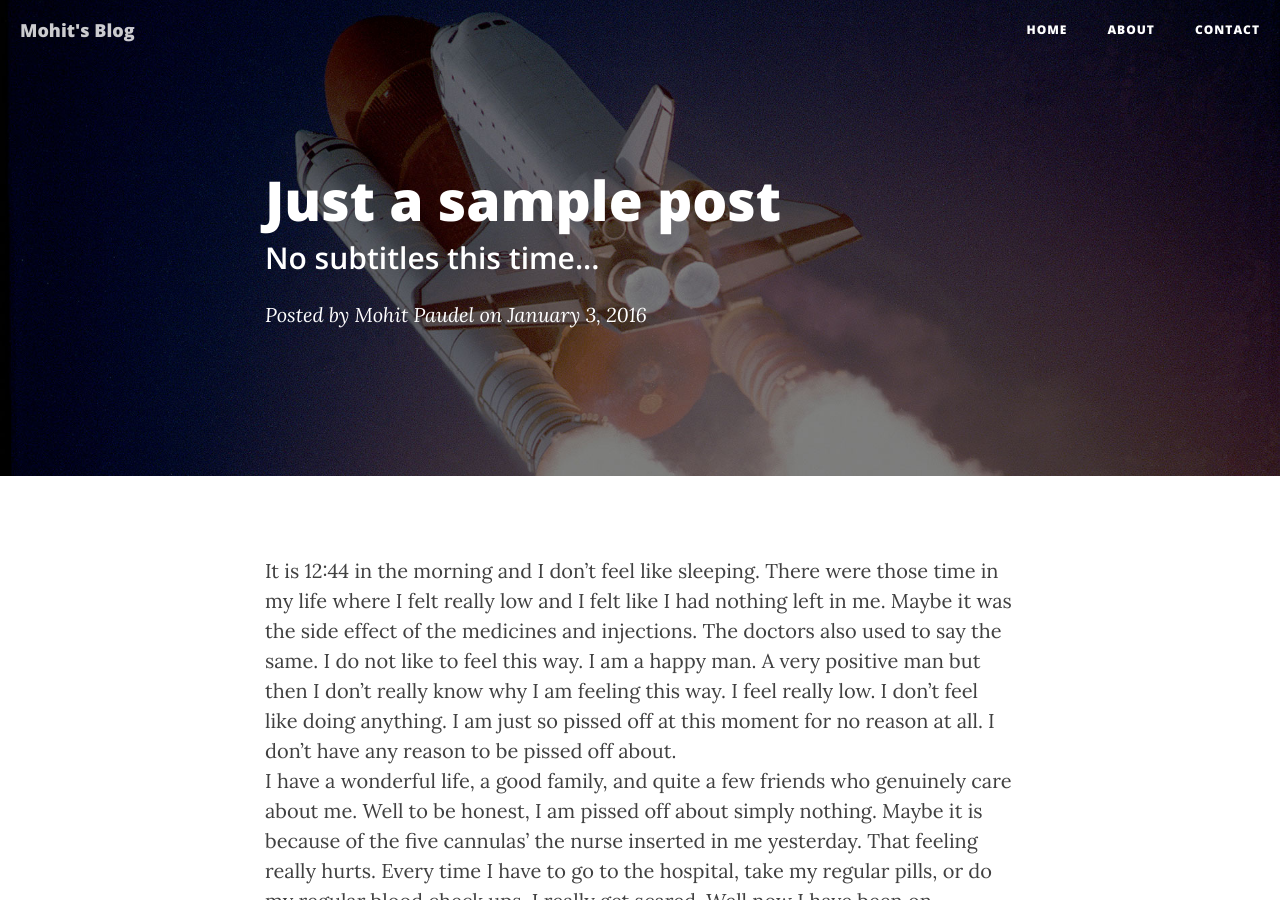
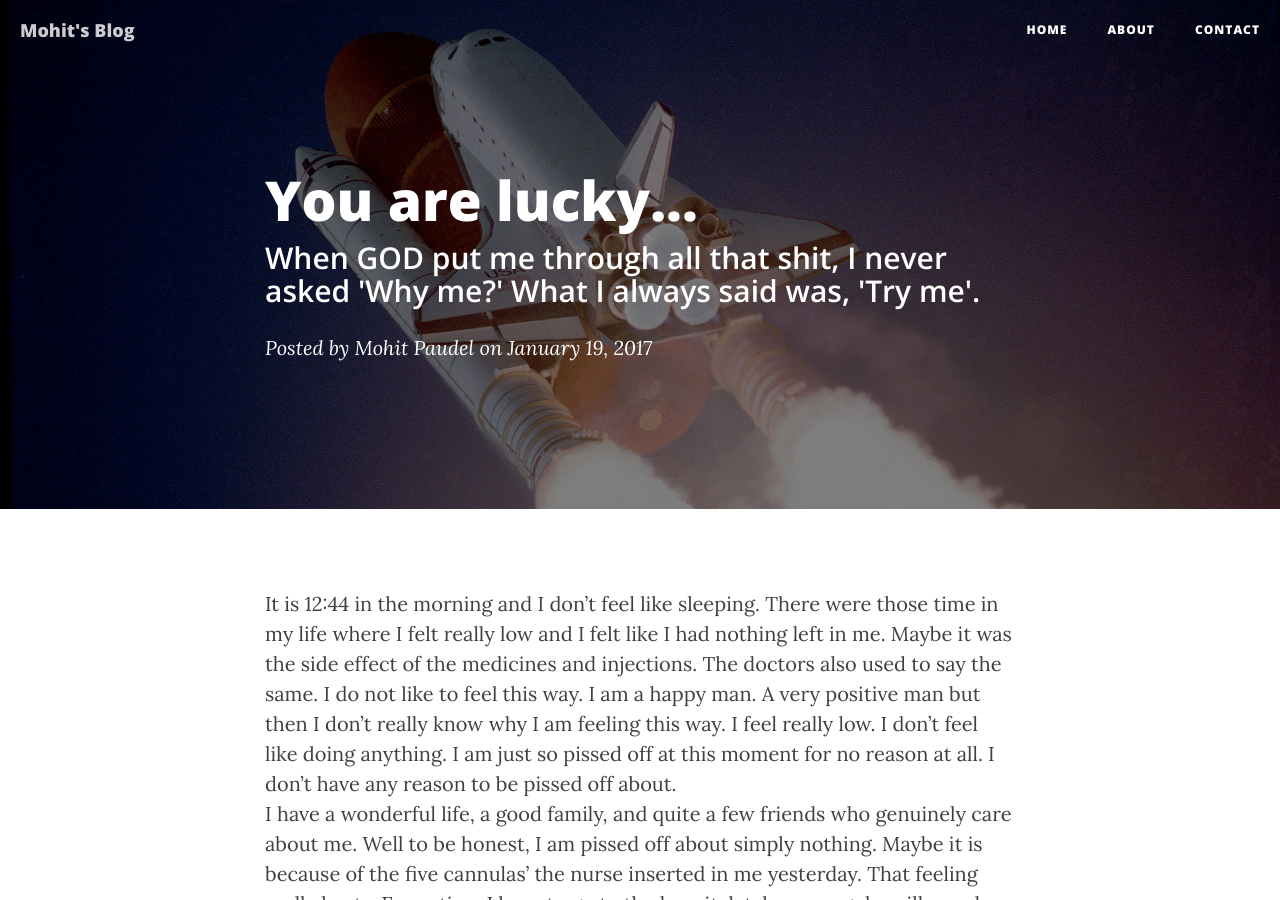
Before and after one commit to equinoxmohit/blogs, a Jekyll site: the page built from _posts/2017-01-19-youarelucky.md, in a window 1280 px wide and 900 px high. Built offline with Jekyll 4.4.1, drawn with Linux system fonts in a browser that asks for light colours; nearby versions of some CDN libraries; comment, search, counter and statistics services are not loaded.

Commit message:
Update 2017-01-19-youarelucky.md

```diff
--- a/_posts/2017-01-19-youarelucky.md
+++ b/_posts/2017-01-19-youarelucky.md
@@ -1,8 +1,8 @@
 ---
 layout:     post
-title:      "Just a sample post"
-subtitle:   "No subtitles this time..."
-date:       2016-01-03 15:38:00
+title:      "You are lucky..."
+subtitle:   "When GOD put me through all that shit, I never asked 'Why me?' What I always said was, 'Try me'."
+date:       2017-01-19 01:33:00
 author:     "Mohit Paudel"
 header-img: "img/post-bg-01.jpg"
 ---
```
